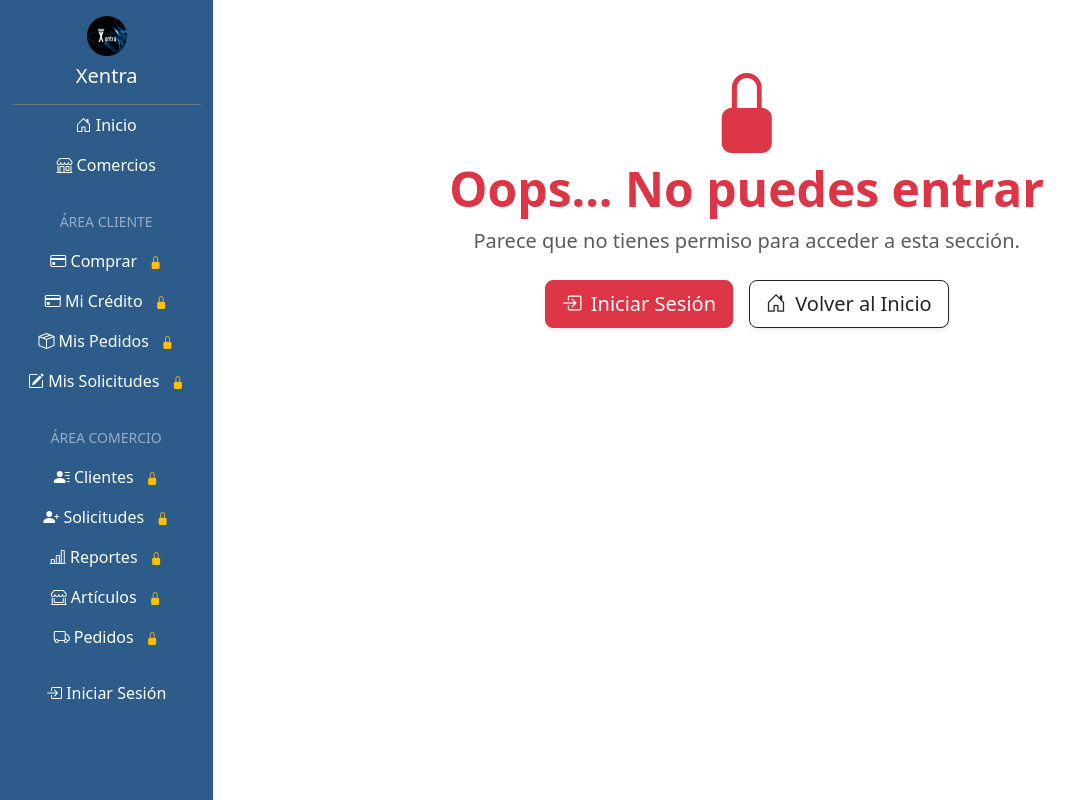
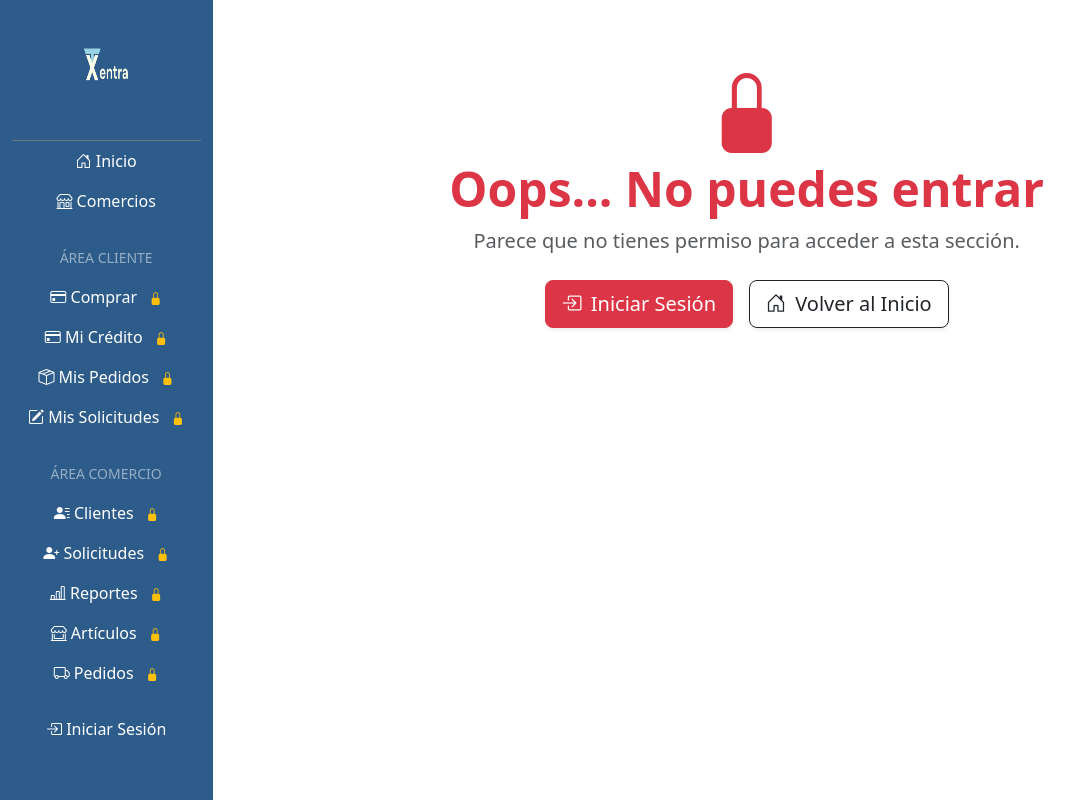
Before and after one commit to Jen0313/ProyectoAplicado, an Angular app in the folder Proyecto/Xentra/: page /SinPermiso in a window 1280 px wide. Shown: the whole page, without its empty margins (0-1077 px from the left). Built offline with nearby package versions, Linux system fonts and the light colour scheme.

Commit message:
Actualizando el logo, y los colores de los reportes

```diff
--- a/Proyecto/Xentra/src/app/Pages/Comercios/reportes/reportes.component.ts
+++ b/Proyecto/Xentra/src/app/Pages/Comercios/reportes/reportes.component.ts
@@ -44,7 +44,6 @@ export class ReportesComponent implements OnInit {
           label: 'Ventas Diarias',
           data: result.ventasDiarias.map(x => x.totalMonto),
           fill: false,
-          borderColor: 'rgb(75, 192, 192)',
           tension: 0.1
         }]
 
@@ -61,7 +60,6 @@ export class ReportesComponent implements OnInit {
           label: `Clientes ${result.estadosCount.map(x => x.estado)}`,
           data: result.estadosCount.map(x => x.cantidad),
           fill: false,
-          borderColor: 'rgb(0, 0, 0)',
           tension: 0.1
         }]
 
--- a/Proyecto/Xentra/src/app/Pages/Compartido/menu/menu.component.html
+++ b/Proyecto/Xentra/src/app/Pages/Compartido/menu/menu.component.html
@@ -16,9 +16,9 @@
 
       <div class="text-center py-3 border-bottom border-secondary">
         @if (usuarioActual() == null) {
-          <img src="/logo.jpg" alt="Logo" width="40" height="40" class="d-inline-block mb-2 rounded-circle">
+          <img ngSrc="/LogoXentra.png" alt="Logo" width="100" height="100" class="d-inline-block mb-2 rounded-circle" >
         }
-        <h5 class="text-white m-0">Xentra</h5>
+<!--        <h5 class="text-white m-0">Xentra</h5>-->
       </div>
 
       <div class="offcanvas-body">
```
Also changed, not shown: Proyecto/Xentra/public/LogoXentra.png (added), Proyecto/Xentra/public/logo.jpg (deleted).
